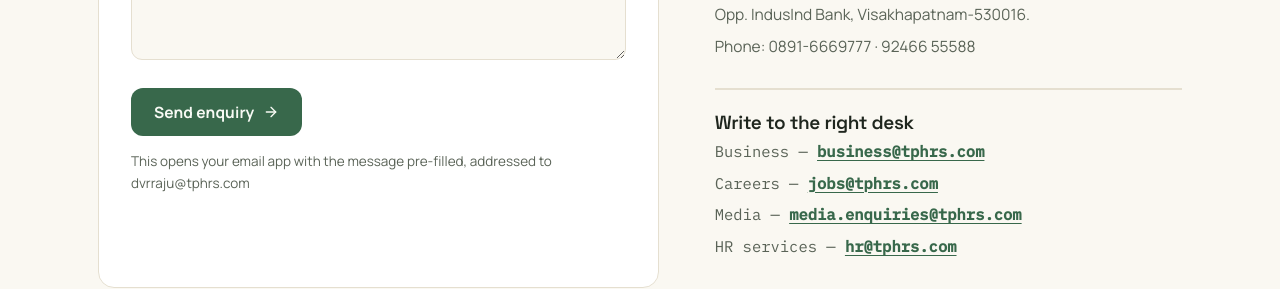
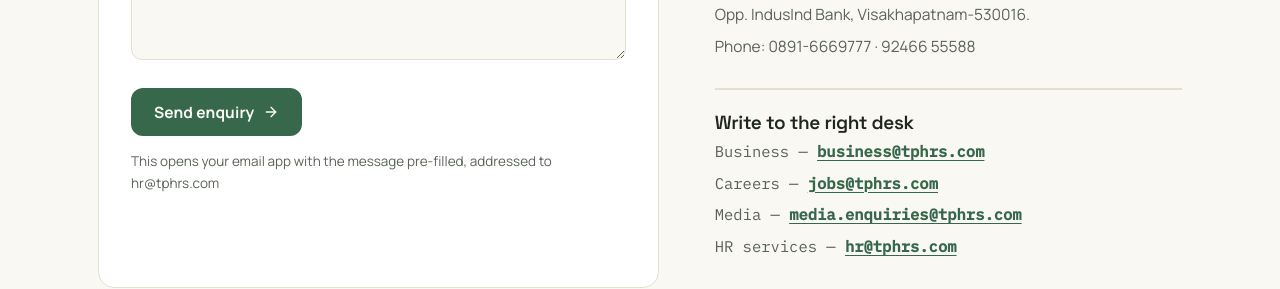
Before and after one commit to suryakasyap/demo, a React (Vite) app: page / in a window 1280 px wide. Shown: the part 6716-7005 px from the top of the page. Built offline with nearby package versions, Linux system fonts and the light colour scheme.

Commit message:
Change contact form mailto to hr@tphrs.com and update hint text and README

```diff
--- a/src/components/Sections.jsx
+++ b/src/components/Sections.jsx
@@ -315,7 +315,7 @@ export function Contact() {
     const body = encodeURIComponent(
       `Name: ${form.name}\nEmail: ${form.email}\nNeed: ${form.need}\n\n${form.message}`
     );
-    window.location.href = `mailto:dvrraju@tphrs.com?subject=${subject}&body=${body}`;
+    window.location.href = `mailto:hr@tphrs.com?subject=${subject}&body=${body}`;
   };
 
   return (
@@ -380,7 +380,7 @@ export function Contact() {
             </button>
             <p className="contact-form__hint">
               This opens your email app with the message pre-filled, addressed
-              to dvrraju@tphrs.com
+              to hr@tphrs.com
             </p>
           </form>
 
```
Also changed, not shown: 1 other file (tests, documents, lock files or other folders).
